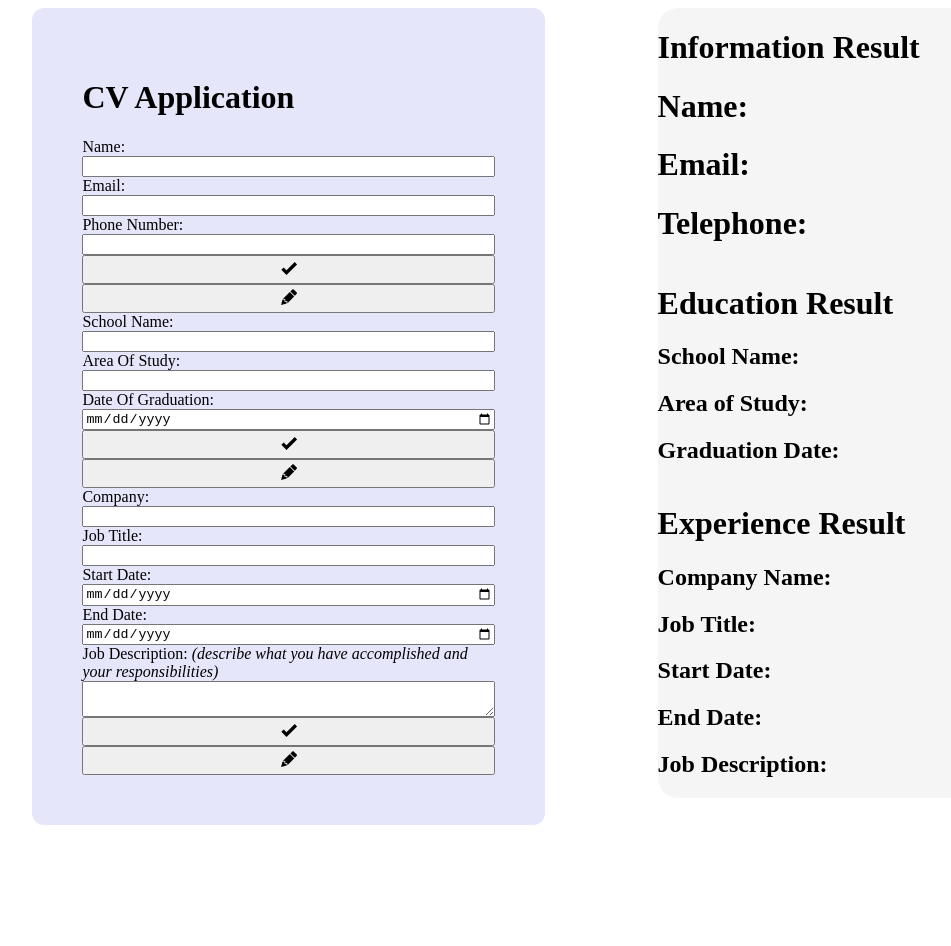
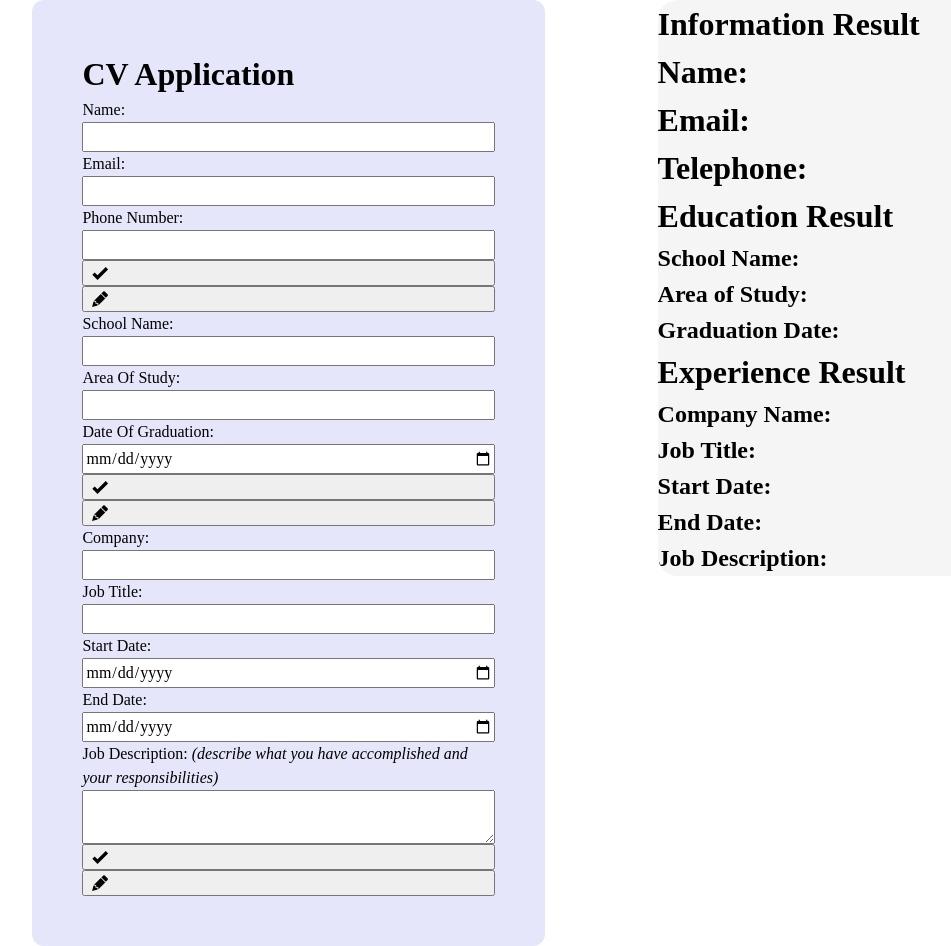
Before and after one commit to SeasonedSoup/CV-Application, a React (Vite) app: page / in a window 1280 px wide. Shown: the whole page, without its empty margins (45-996 px from the left). Before the commit the page ends 833 px from the top, so only its background shows below. Built offline with nearby package versions, Linux system fonts and the light colour scheme.

Commit message:
Rename function param 'e' to value in customInput
its a prop for calling setValue

```diff
--- a/src/components/EducationForm.jsx
+++ b/src/components/EducationForm.jsx
@@ -1,3 +1,4 @@
+import { useState } from "react"
 import submitSvg from "../assets/check-bold.svg"
 import editSvg from "../assets/lead-pencil.svg"
 
@@ -13,19 +14,33 @@ function CustomInput({type, id, name, value, updateData}) {
     )
 }
 function EducationForm({data, setData}) {
-    function handleChange(field, value) {
-        setData((prev) => ({...prev, [field]: value}))
+    const [formData, setFormData] = useState({
+        schoolName: data.schoolName,
+        areaOfStudy: data.areaOfStudy,
+        graduationDate: data.graduationDate
+    })
+
+    const handleSubmit = (e) => {
+        e.preventDefault();
+
+        setData((prev) => ({...prev, ...formData}))
+        setFormData((prev) => ({...prev, schoolName: "", areaOfStudy: "", graduationDate: "" }))
     }
+
+    const handleChange = (field, value) => {
+        setFormData((prev) => ({...prev, [field]: value}))
+    }
+
     return (
-        <form>
+        <form onSubmit={handleSubmit}>
             <label htmlFor="schoolName">School Name:</label>
-            <CustomInput type="text" id="schoolName" name="schoolName" value={data.schoolName} updateData={(e) => handleChange("schoolName", e)}/>
+            <CustomInput type="text" id="schoolName" name="schoolName" value={formData.schoolName} updateData={(value) => handleChange("schoolName", value)}/>
 
             <label htmlFor="areaOfStudy">Area Of Study:</label>
-            <CustomInput type="text" id="areaOfStudy" name="areaOfStudy" value={data.areaOfStudy} updateData={(e) => handleChange("areaOfStudy", e)}/>
+            <CustomInput type="text" id="areaOfStudy" name="areaOfStudy" value={formData.areaOfStudy} updateData={(value) => handleChange("areaOfStudy", value)}/>
 
             <label htmlFor="graduationDate">Date Of Graduation: </label>
-            <CustomInput type="date" id="graduationDate" name="graduationDate" value={data.graduationDate} updateData={(e) => handleChange("graduationDate", e)}/>
+            <CustomInput type="date" id="graduationDate" name="graduationDate" value={formData.graduationDate} updateData={(value) => handleChange("graduationDate", value)}/>
 
             <button type="submit">
                 <img src={submitSvg} alt="SubmitButton" style={{width: '20px', height: '20px'}}/>
--- a/src/components/ExperienceForm.jsx
+++ b/src/components/ExperienceForm.jsx
@@ -30,19 +30,19 @@ function ExperienceForm({data, setData}) {
     return (
         <form>
             <label htmlFor="company">Company: </label>
-            <CustomInput type="text" id="company" name="company" value={data.company} updateData={(e) => handleChange("company", e)}/>
+            <CustomInput type="text" id="company" name="company" value={data.company} updateData={(value) => handleChange("company", value)}/>
 
             <label htmlFor="jobTitle">Job Title: </label>
-            <CustomInput type="text" id="jobTitle" name="jobTitle" value={data.jobTitle} updateData={(e) => handleChange("jobTitle", e)}/>
+            <CustomInput type="text" id="jobTitle" name="jobTitle" value={data.jobTitle} updateData={(value) => handleChange("jobTitle", value)}/>
 
             <label htmlFor="startDate">Start Date: </label>
-            <CustomInput type="date" id="startDate" name="startDate" value={data.startDate} updateData={(e) => handleChange("startDate", e)}/>
+            <CustomInput type="date" id="startDate" name="startDate" value={data.startDate} updateData={(value) => handleChange("startDate", value)}/>
 
             <label htmlFor="endDate">End Date: </label>
-            <CustomInput type="date" id="endDate" name="endDate" value={data.endDate} updateData={(e) => handleChange("endDate", e)}/>
+            <CustomInput type="date" id="endDate" name="endDate" value={data.endDate} updateData={(value) => handleChange("endDate", value)}/>
 
             <label htmlFor="jobDescription">Job Description: <i>(describe what you have accomplished and your responsibilities) </i> </label>
-            <CustomTextArea name="jobDescription" id="jobDescription" value={data.jobDescription} updateData={(e) => handleChange("jobDescription", e)}></CustomTextArea>
+            <CustomTextArea name="jobDescription" id="jobDescription" value={data.jobDescription} updateData={(value) => handleChange("jobDescription", value)}></CustomTextArea>
 
             <button type="submit">
                 <img src={submitSvg} alt="SubmitButton" style={{width: '20px', height: '20px'}}/>
--- a/src/components/InformationForm.jsx
+++ b/src/components/InformationForm.jsx
@@ -6,6 +6,7 @@ function CustomInput({type, pattern, id, name, value, updateData}) {
         const val = e.target.value ;
 
         if (type === "tel") {
+            //! starts with any number of digits and end of string
             if(!/^\d*$/.test(val)) return;
         }
 
@@ -29,13 +30,13 @@ function InformationForm({data, setData}) {
     return (
         <form>
             <label htmlFor="name">Name: </label>
-            <CustomInput type="text" id="name" name="name" value={data.name} updateData={(e) => handleChange("name", e) }/>
+            <CustomInput type="text" id="name" name="name" value={data.name} updateData={(value) => handleChange("name", value) }/>
 
             <label htmlFor="email">Email: </label>
-            <CustomInput type="email" id="email" name="email" value={data.email} updateData={(e) => handleChange("email", e) }/>
+            <CustomInput type="email" id="email" name="email" value={data.email} updateData={(value) => handleChange("email", value) }/>
 
             <label htmlFor="telephone">Phone Number: </label>
-            <CustomInput type="tel" pattern="[0-9]{13}" id="telephone" name="telephone" value={data.telephone} updateData={(e) => handleChange("telephone", e)}/>
+            <CustomInput type="tel" pattern="[0-9]{13}" id="telephone" name="telephone" value={data.telephone} updateData={(value) => handleChange("telephone", value)}/>
 
             <button type="submit">
                 <img src={submitSvg} alt="SubmitButton" style={{width: '20px', height: '20px'}}/>
--- a/src/index.css
+++ b/src/index.css
@@ -1,3 +1,5 @@
+
+/* Main  */
 body {
     display: flex;
     flex-direction: row;
@@ -7,3 +9,60 @@ body {
 .root {
     flex-grow: 2;
 }
+
+/* Reset.css from josh comeau */
+
+/* 1. Use a more-intuitive box-sizing model */
+*, *::before, *::after {
+    box-sizing: border-box;
+  }
+
+  /* 2. Remove default margin */
+  * {
+    margin: 0;
+  }
+
+  /* 3. Enable keyword animations */
+  @media (prefers-reduced-motion: no-preference) {
+    html {
+      interpolate-size: allow-keywords;
+    }
+  }
+
+  body {
+    /* 4. Add accessible line-height */
+    line-height: 1.5;
+    /* 5. Improve text rendering */
+    -webkit-font-smoothing: antialiased;
+  }
+
+  /* 6. Improve media defaults */
+  img, picture, video, canvas, svg {
+    display: block;
+    max-width: 100%;
+  }
+
+  /* 7. Inherit fonts for form controls */
+  input, button, textarea, select {
+    font: inherit;
+  }
+
+  /* 8. Avoid text overflows */
+  p, h1, h2, h3, h4, h5, h6 {
+    overflow-wrap: break-word;
+  }
+
+  /* 9. Improve line wrapping */
+  p {
+    text-wrap: pretty;
+  }
+  h1, h2, h3, h4, h5, h6 {
+    text-wrap: balance;
+  }
+
+  /*
+    10. Create a root stacking context
+  */
+  #root, #__next {
+    isolation: isolate;
+  }
--- a/src/styles/form.css
+++ b/src/styles/form.css
@@ -25,5 +25,5 @@ form {
     background-color: whitesmoke;
     min-width: 500px;
     max-width: 500px;
-    text-overflow:clip;
+    overflow: auto;
 }
```
